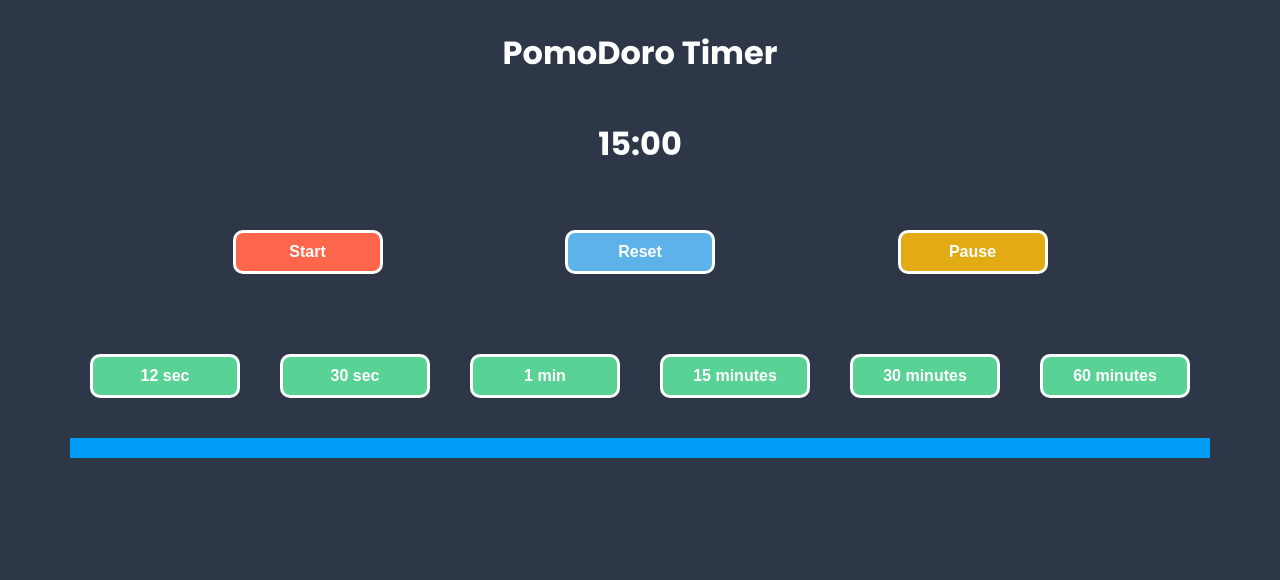
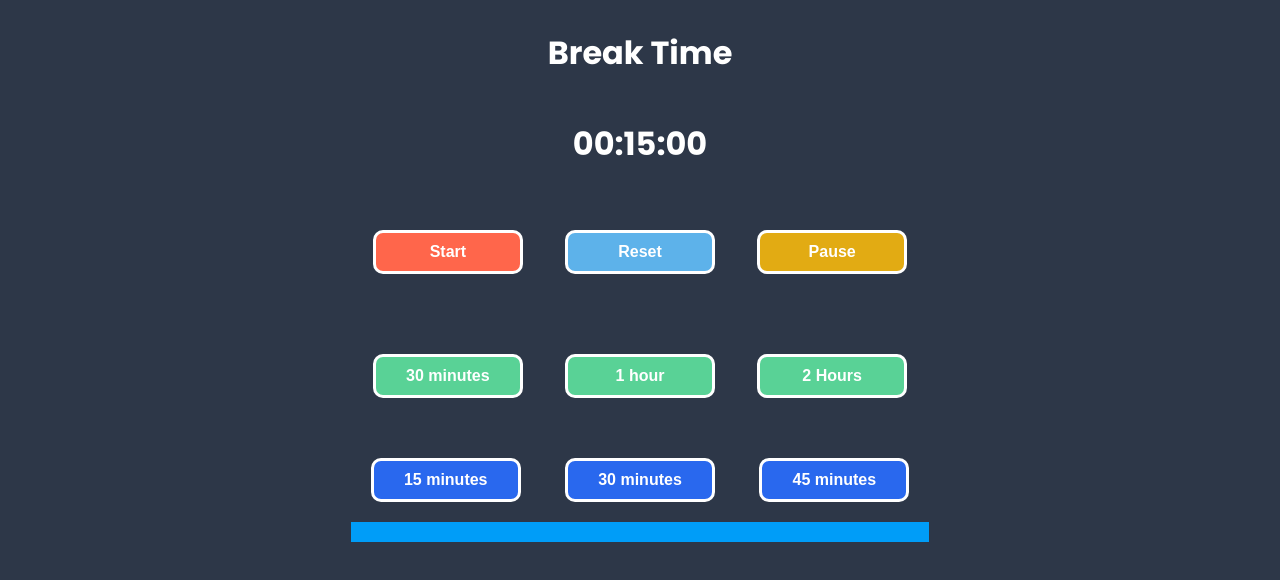
Before and after one commit to GeetanshJ/timer, a plain HTML site: page index.html in a window 1280 px wide. Both pictures are taken after a click on the button "15 minutes". Drawn offline with Linux system fonts and the light colour scheme.

Commit message:
functioanlity changed

```diff
--- a/CSS/style.css
+++ b/CSS/style.css
@@ -130,3 +130,26 @@ h1{
     background-color: white;
     cursor: pointer;
 }
+
+.break-btn{
+    width: 150px;
+    margin: 20px;
+    font-weight: bolder;
+    font-size: 16px;
+    transition: 0.5s ease-in-out;
+    padding: 10px 25px;
+    border-radius: 10px;
+    border: 3px solid white;
+    color: white;
+    background-color: rgb(41, 104, 238);
+    cursor: pointer;
+}
+
+.break-btn:hover{
+    padding: 10px 25px;
+    border-radius: 10px;
+    border: 3px solid rgb(41, 104, 238);
+    color: rgb(41, 104, 238);
+    background-color: white;
+    cursor: pointer;
+}
--- a/JS/script.js
+++ b/JS/script.js
@@ -3,30 +3,28 @@ var start = document.querySelector("#start");
 var showTime = document.querySelector("#showTime");
 var reset = document.querySelector("#reset");
 var progressBar = document.querySelector("#progress");
+var task_break = document.querySelector(".task-break");
 var globalTime = 0
 var isStart = false;
-var minTime = document.querySelectorAll(".time-btn")
+var pauseInterval = null;
+var timeInterval = null;
+var timeLeft = 0;
+var totalTime = 0;
+var taskTime = document.querySelectorAll(".time-btn")
+var breakTime = document.querySelectorAll(".break-btn")
+var titleOfTask = document.querySelector(".task-break")
 
-minTime.forEach((e) => {
+taskTime.forEach((e) => {
     e.addEventListener("click", () => {
-        let selectTime = new Audio("./AUDIOS/time_select.wav");
-        selectTime.play();
         globalTime = e.value
         isStart = false
-
+        titleOfTask.textContent = "Task Time"
         displayTime(globalTime, 0)
     })
 })
 
-var pauseInterval = null;
-var timeInterval = null;
-var timeLeft = 0;
-var totalTime = 0;
-
 start.addEventListener("click", () => {
-    if (showTime.textContent !== "00:00") {
-        let startAudio = new Audio("./AUDIOS/task_start.wav");
-        startAudio.play();
+    if (showTime.textContent !== "00:00:00") {
         isStart = true
         displayTime(globalTime, 1)
     }
@@ -36,13 +34,23 @@ start.addEventListener("click", () => {
     }
 });
 
+breakTime.forEach((e) => {
+    e.addEventListener("click", () => {
+        globalTime = e.value
+        isStart = false
+        titleOfTask.textContent = "Break Time"
+
+        displayTime(globalTime, 0)
+    })
+})
+
+
+
 resume_pause.addEventListener("click", () => {
-    if (showTime.textContent !== "00:00" && isStart) {
+    if (showTime.textContent !== "00:00:00" && isStart) {
         if (resume_pause.textContent === "Pause") {
             resume_pause.textContent = "Resume";
-            let alarmAudio = new Audio("./AUDIOS/task_alarm.wav");
             pauseInterval = setInterval(() => {
-                alarmAudio.play();
             }, 500);
             clearInterval(timeInterval);
         }
@@ -61,13 +69,11 @@ resume_pause.addEventListener("click", () => {
 
 
 reset.addEventListener(("click"), () => {
-    let resetAudio = new Audio("./AUDIOS/task_reset.wav");
-    resetAudio.play()
 })
 
 function resetTask() {
 
-    showTime.textContent = "00:00";
+    showTime.textContent = "00:00:00";
     timeLeft = 0;
     totalTime = 1;
     updateDisplay()
@@ -76,10 +82,10 @@ function resetTask() {
     resume_pause.textContent = "Pause"
 }
 
-function displayTime(min, check) {
+function displayTime(time, check) {
     resetTask();
-    timeLeft = min * 60;
-    totalTime = min * 60;
+    timeLeft = time*60*60;
+    totalTime = time*60*60;
     updateDisplay();
 
     if (check == 1) timeInterval = setInterval(updateTime, 1000);
@@ -92,16 +98,15 @@ function updateTime() {
     }
 
     else {
-        let taskFinish = new Audio("./AUDIOS/task_finish.wav");
-        taskFinish.play();
         resetTask()
     }
 }
 
 function updateDisplay() {
-    let minLeft = Math.floor(timeLeft / 60);
+    let hrsLeft = Math.floor(timeLeft / 3600);
+    let minLeft = Math.floor(Math.floor(timeLeft % 3600) / 60);
     let secLeft = timeLeft % 60;
-    showTime.textContent = `${minLeft < 10 ? '0' + minLeft : minLeft}:${secLeft < 10 ? '0' + secLeft : secLeft}`;
+    showTime.textContent = `${hrsLeft < 10 ? '0' + hrsLeft : hrsLeft}:${minLeft < 10 ? '0' + minLeft : minLeft}:${secLeft < 10 ? '0' + secLeft : secLeft}`;
     let width = (timeLeft / totalTime) * 100
     progressBar.style.width = `${width}%`
 }
--- a/index.html
+++ b/index.html
@@ -16,26 +16,28 @@
 
 <body>
     <div class="container">
-        <h1>PomoDoro Timer</h1>
-        <h1 id="showTime">00:00</h1>
+        <h1 class="task-break"></h1>
+        <h1 id="showTime">00:00:00</h1>
 
         <div class="action-btn">
             <button class="start-btn" id="start">Start</button>
             <button class="reset-btn" id="reset" onclick="resetTask()">Reset</button>
-            <button class="pause-resume-btn" id="resume-pause" >Pause</button>
+            <button class="pause-resume-btn" id="resume-pause">Pause</button>
         </div>
 
         <div class="timer">
-            <button class="time-btn"  value = "0.2">12 sec</button>
-            <button class="time-btn"  value = "0.5">30 sec</button>
-            <button class="time-btn"  value = "1">1 min</button>
-            <button class="time-btn"  value = "15">15 minutes</button>
-            <button class="time-btn"  value = "30">30 minutes</button>
-            <button class="time-btn" value = "60">60 minutes</button>
+            <button class="time-btn" value="0.50">30 minutes</button>
+            <button class="time-btn" value="1">1 hour</button>
+            <button class="time-btn" value="2">2 Hours</button>
         </div>
 
+        <div class="break">
+            <button class="break-btn" value="0.25">15 minutes</button>
+            <button class="break-btn" value="0.50">30 minutes</button>
+            <button class="break-btn" value="0.75">45 minutes</button>
+        </div>
 
-            <div id="progress" class="progress-child"></div>
+        <div id="progress" class="progress-child"></div>
     </div>
 
 </body>
```
